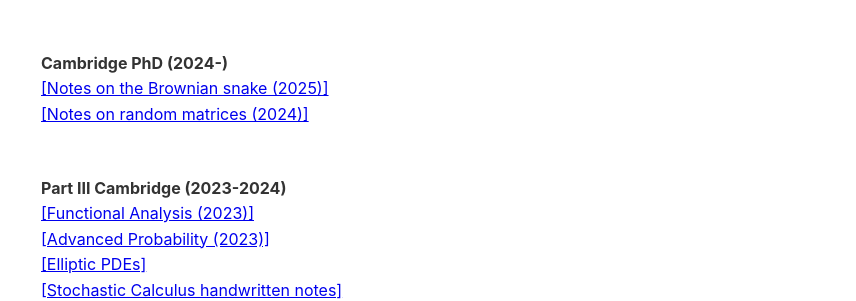
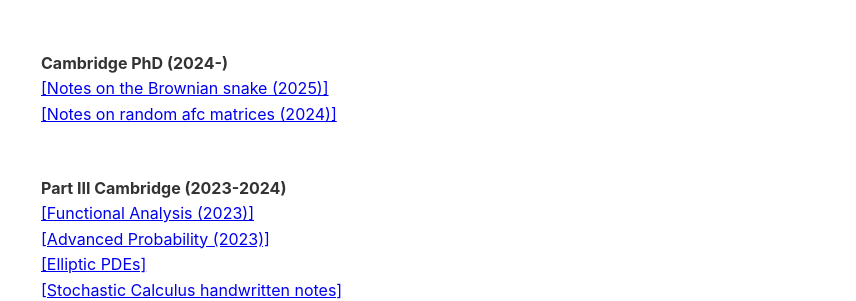
Before and after one commit to PantelisTass/PantelisTass.github.io, a Jekyll site: the page built from notes.md, in a window 1280 px wide. Shown: the part 313-614 px from the top of the page, without its empty margins (209-1065 px from the left). Built offline with Jekyll 4.4.1, drawn with Linux system fonts in a browser that asks for light colours.

```diff
--- a/notes.md
+++ b/notes.md
@@ -18,7 +18,7 @@ permalink: /notes/
      <div class="item">
     <div class="title"><strong>Cambridge PhD (2024-)</strong></div>
     <a href="/files/L4-legall brownian snake.pdf">[Notes on the Brownian snake (2025)]</a><br>
-    <a href="/files/Random_Matrix_Theory_Lecture.pdf">[Notes on random matrices (2024)]</a><br>
+    <a href="/files/Random_Matrix_Theory_Lecture.pdf">[Notes on random afc  matrices (2024)]</a><br>
     </div>
 
     <div class="item">
```
